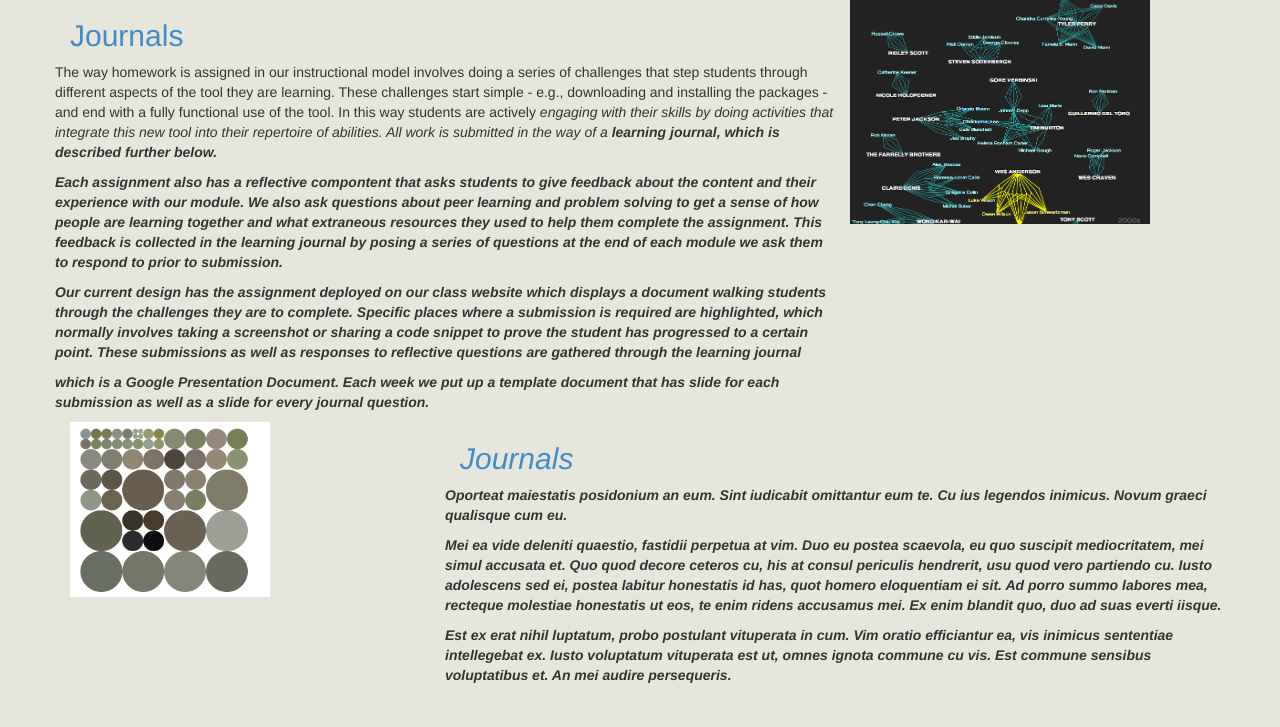
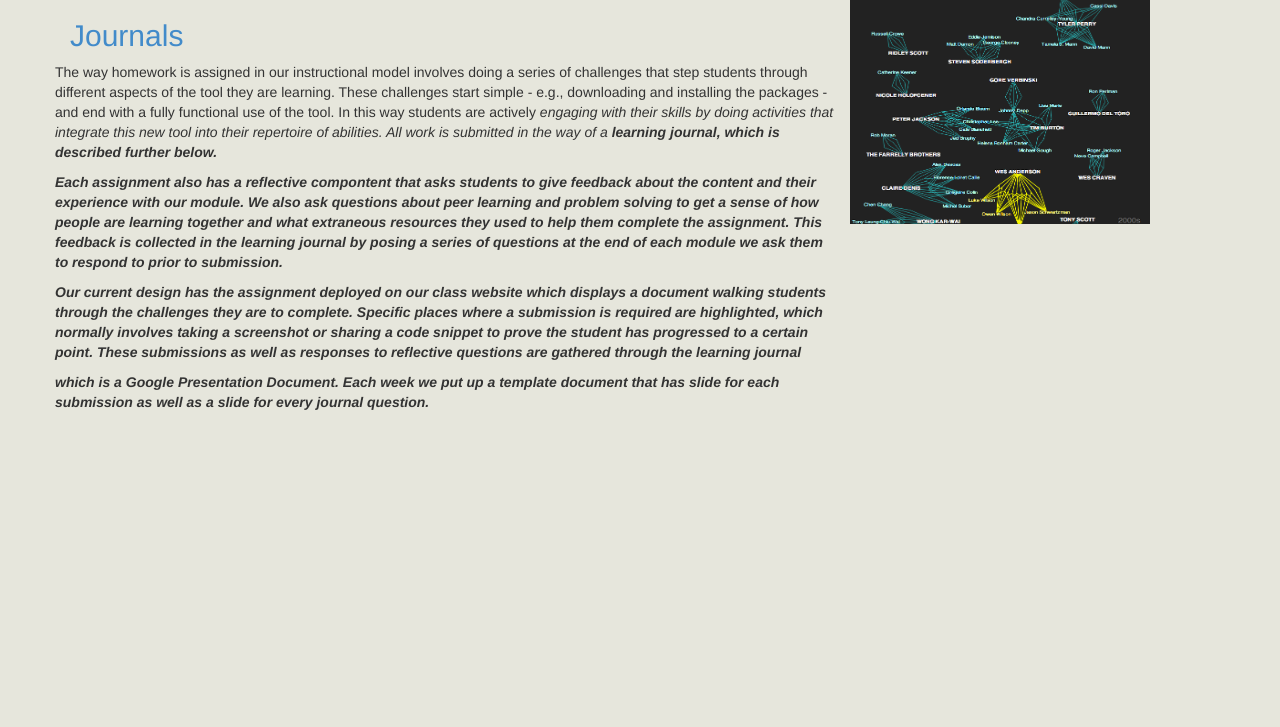
Before and after one commit to wannabeCitizen/RP-D3, a Flask app: page /journal in a window 1280 px wide. Shown: the part 73-800 px from the top of the page. Run offline with Flask 2, Linux system fonts and the light colour scheme; some libraries are stand-ins or nearby versions.

Commit message:
deleted crap

```diff
--- a/Web Site/templates/journal.html
+++ b/Web Site/templates/journal.html
@@ -80,29 +80,6 @@
 			</div>
 		</div>
 
-
-
-		<div class="row">
-			<div class="col-md-4">
-				<img src="{{ url_for('static', filename='img/graph3.png') }}" alt text="Hackathon 1" width="200" height="175" rel="tooltip" data-placement="bottom" title="Hackathon 1">
-			</div>
-			<div class="col-md-8">
-				<h2><a href="../view">Journals</a></h2>
-				<div class="row">
-
-					<p>Oporteat maiestatis posidonium an eum. Sint iudicabit omittantur eum te. Cu ius legendos inimicus. Novum graeci qualisque cum eu.</p>
-
-
-					<p>Mei ea vide deleniti quaestio, fastidii perpetua at vim. Duo eu postea scaevola, eu quo suscipit mediocritatem, mei simul accusata et. Quo quod decore ceteros cu, his at consul periculis hendrerit, usu quod vero partiendo cu. Iusto adolescens sed ei, postea labitur honestatis id has, quot homero eloquentiam ei sit. Ad porro summo labores mea, recteque molestiae honestatis ut eos, te enim ridens accusamus mei. Ex enim blandit quo, duo ad suas everti iisque.</p>
-
-
-
-					<p>Est ex erat nihil luptatum, probo postulant vituperata in cum. Vim oratio efficiantur ea, vis inimicus sententiae intellegebat ex. Iusto voluptatum vituperata est ut, omnes ignota commune cu vis. Est commune sensibus voluptatibus et. An mei audire persequeris.</p>
-				</div>
-			</div>
-		</div>
-
-
 	</div> <!-- container -->
 
 
```
